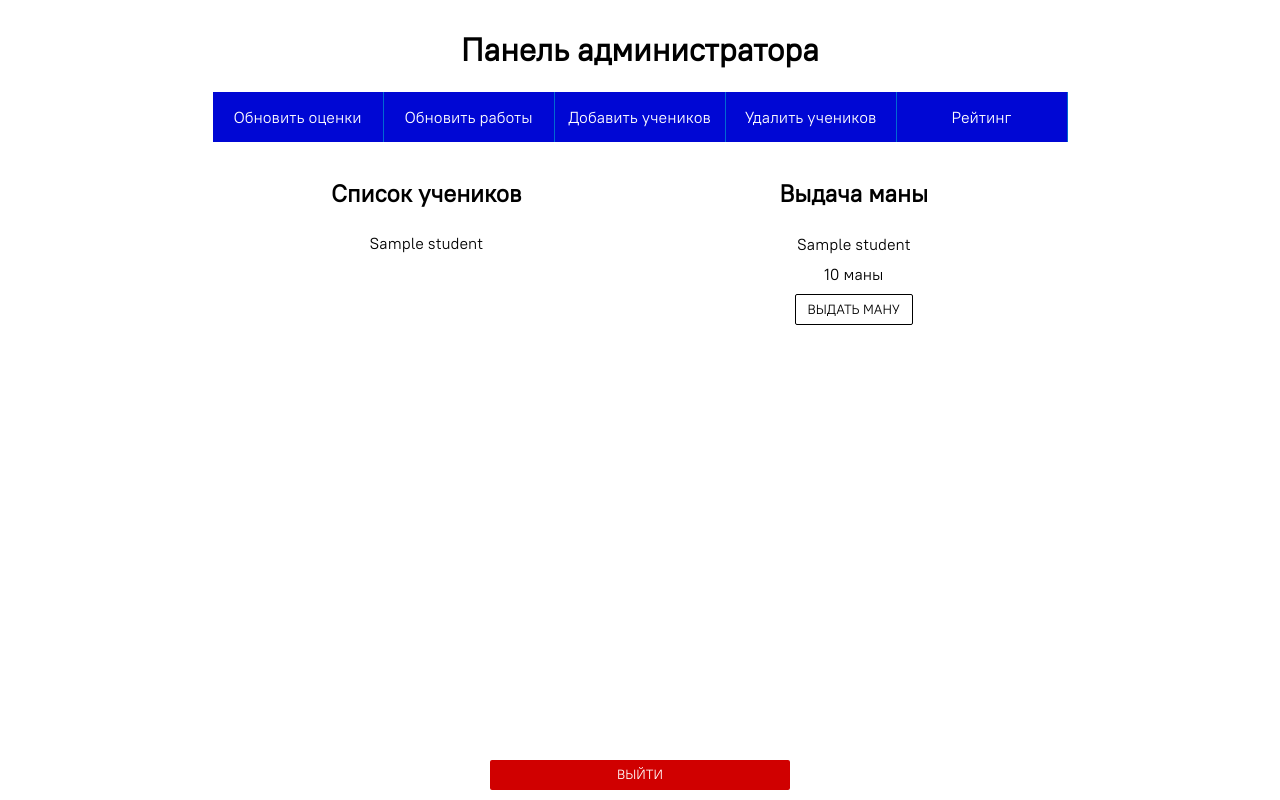
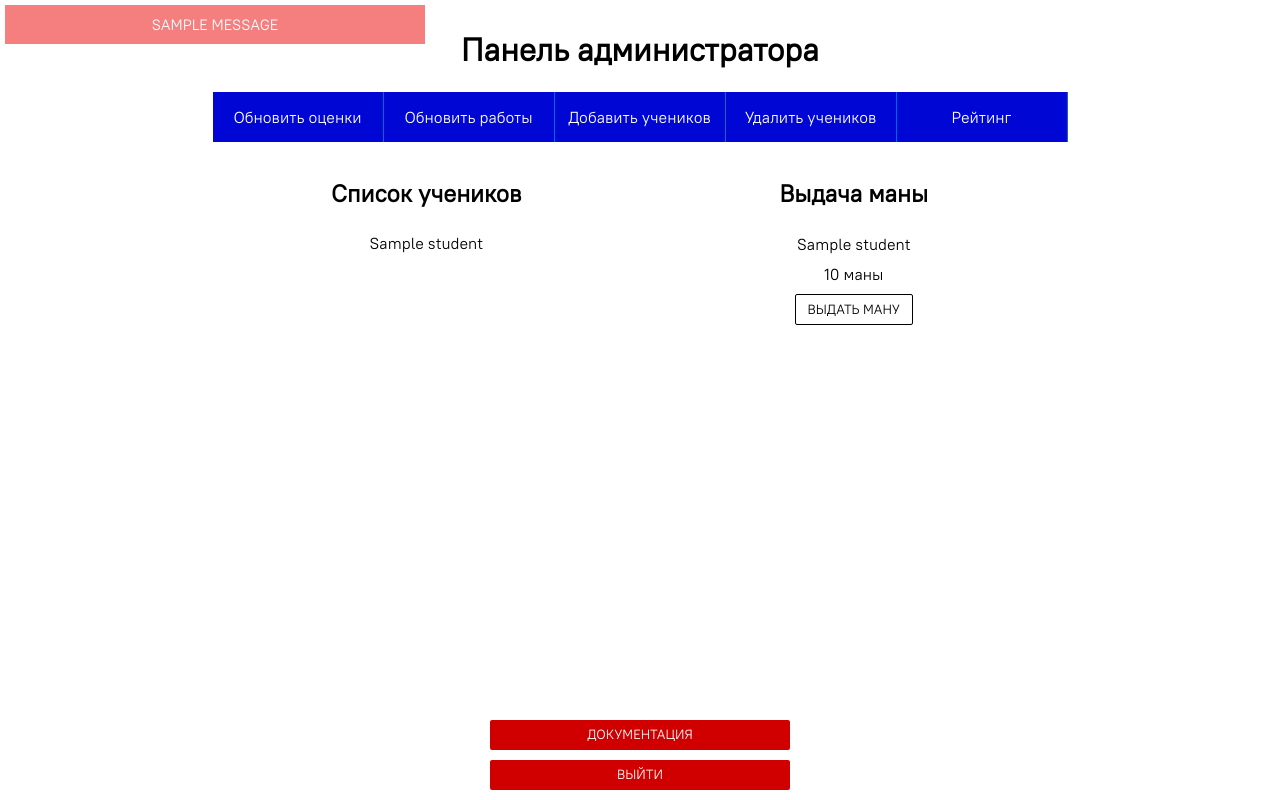
Before and after one commit to PR0J3CT12/progressivemath, a Flask app: template templates/admin_page.html in a window 1280 px wide. Run offline with Flask 2, Linux system fonts and the light colour scheme; the template is opened without the code that fills it: most values are stand-ins (such as "Sample title", 1, 10 or a date in 2020); one stand-in notice (Sample message) is shown; parts of the project's set-up code (start-up, migrations or seed data) failed here and were passed over.

Commit message:
load from host

```diff
--- a/templates/admin_page.html
+++ b/templates/admin_page.html
@@ -13,6 +13,9 @@ data - ожидающие ману:
     ...[3] - Заработано маны
 -->
 {% block body %}
+    {% for msg in get_flashed_messages() %}
+        <div class="flash admin-flash">{{ msg }}</div>
+    {% endfor %}
     <div>
         <h1>Панель администратора</h1>
         <ul>
@@ -27,9 +30,7 @@ data - ожидающие ману:
                 }
             </script>
         </ul>
-
         <div class="container">
-
             <div class="students_list_box">
                 <h2>Список учеников</h2>
                 {% for student in students %}
@@ -57,5 +58,6 @@ data - ожидающие ману:
             </div>
         </div>
     </div>
+    <button type="button" class="btn btn-doc" onclick="location.href='/documentation'">Документация</button>
     <button type="button" class="btn btn-logout" id="logout-btn" onclick="location.href='/logout'">Выйти</button>
 {% endblock %}
```
